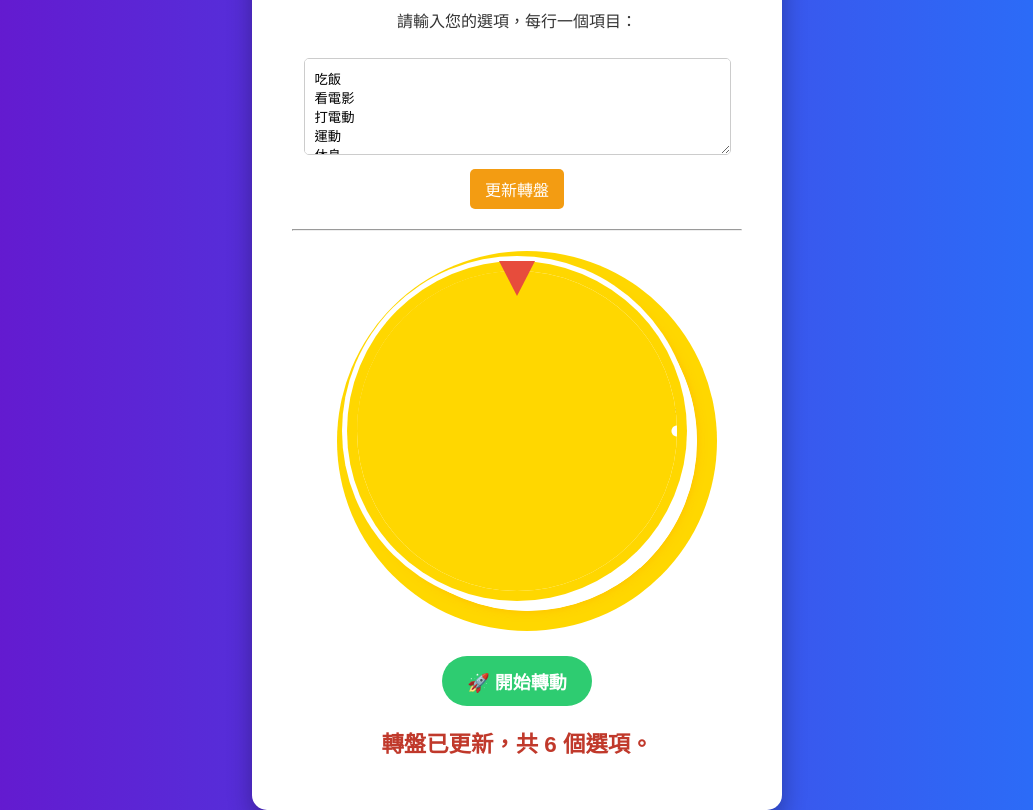
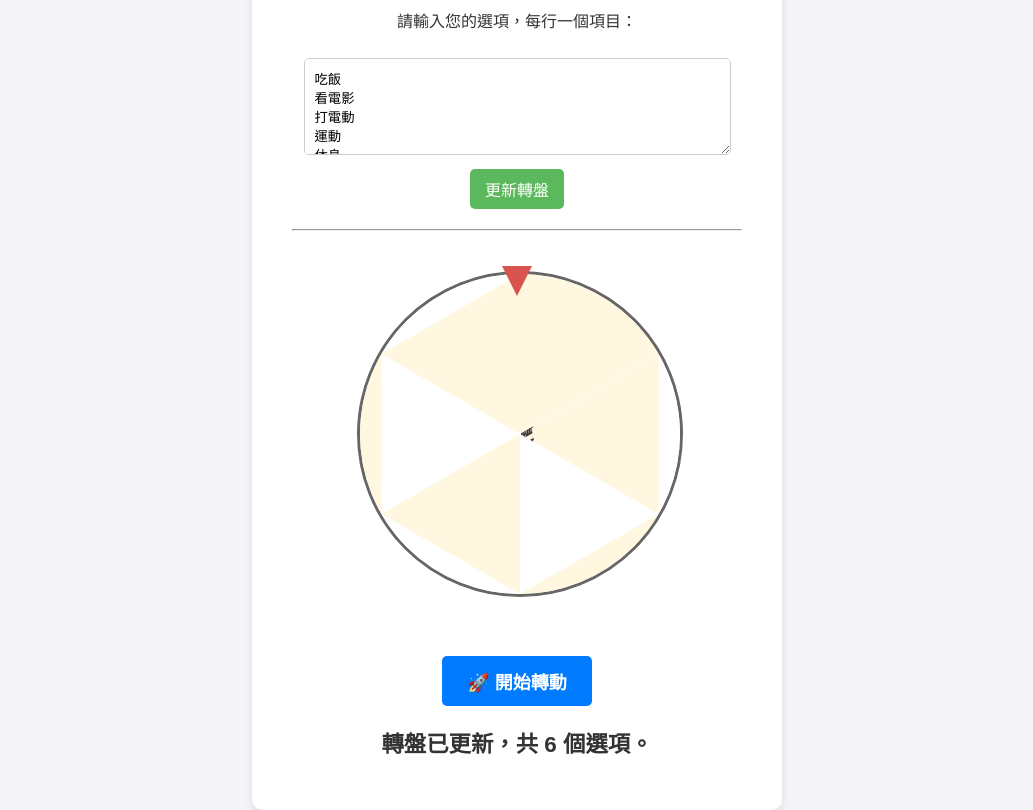
Before and after one commit to s114313-lang/s114313-lang.github.io, a plain HTML site: page index.html in a window 1280 px wide. Shown: the part 111-921 px from the top of the page, without its empty margins (123-1156 px from the left). Drawn offline with Linux system fonts and the light colour scheme.

Commit message:
Update style.css

```diff
--- a/style.css
+++ b/style.css
@@ -5,7 +5,7 @@ body {
     min-height: 100vh;
     margin: 0;
     font-family: '微軟正黑體', Arial, sans-serif;
-    background: linear-gradient(to right, #6a11cb 0%, #2575fc 100%);
+    background-color: #f4f4f9; /* 淺灰色背景 */
     color: #333;
 }
 
@@ -13,16 +13,16 @@ body {
     text-align: center;
     padding: 30px 40px;
     background: #ffffff;
-    border-radius: 15px;
-    box-shadow: 0 10px 25px rgba(0, 0, 0, 0.3);
+    border-radius: 10px;
+    box-shadow: 0 4px 8px rgba(0, 0, 0, 0.1);
     max-width: 450px;
 }
 
 h1 {
-    color: #004d99;
+    color: #333;
 }
 
-/* --- 輸入區樣式 (保持不變) --- */
+/* --- 輸入區樣式 --- */
 .input-area {
     margin-bottom: 20px;
 }
@@ -39,7 +39,7 @@ h1 {
 #updateOptionsButton {
     padding: 8px 15px;
     font-size: 16px;
-    background-color: #f39c12;
+    background-color: #5cb85c;
     color: white;
     border: none;
     border-radius: 5px;
@@ -48,11 +48,11 @@ h1 {
 }
 
 #updateOptionsButton:hover {
-    background-color: #e67e22;
+    background-color: #4cae4c;
 }
 
 
-/* --- 轉盤樣式：核心修改部分 --- */
+/* --- 轉盤樣式：乾淨的扇形 --- */
 
 .wheel-container {
     position: relative;
@@ -69,14 +69,9 @@ h1 {
     overflow: hidden;
     transition: transform 5s cubic-bezier(0.25, 0.1, 0, 1);
 
-    /* 模擬圖片中的黃色外圈和光暈 */
-    /* 1. 內部白色圓盤邊緣 */
-    border: 10px solid #ffffff;
-    /* 2. 外部黃色發光邊框 */
-    box-shadow:
-        0 0 10px rgba(255, 165, 0, 0.5), /* 輕微光暈 */
-        0 0 0 8px #FFD700, /* 較窄的黃色外圈 */
-        0 0 0 20px #FFD700; /* 最外層寬黃色外圈 */
+    /* 轉盤外框 */
+    border: 3px solid #666;
+    box-shadow: none;
 }
 
 /* 扇區基礎樣式 */
@@ -101,86 +96,45 @@ h1 {
     display: flex;
     justify-content: center;
     align-items: flex-start;
-    padding-top: 25px; /* 增加 padding 讓文字遠離中心 */
-    font-size: 18px;
-    font-weight: 900; /* 極粗字體 */
-    color: #000000; /* 黑色文字 */
-    text-shadow: 1px 1px 0px #ffffff, -1px -1px 0px #ffffff, 1px -1px 0px #ffffff, -1px 1px 0px #ffffff; /* 模擬白色描邊 */
+    padding-top: 15px;
+    font-size: 16px;
+    font-weight: bold;
+    color: #333;
+    text-shadow: none;
     transform: rotate(90deg) translate(-50%, 0) rotate(var(--angle));
-}
-
-/* --- 裝飾與中心圓盤 --- */
-
-/* 1. 模擬外圈的白色圓點裝飾 (使用 wheel-container 的 ::after) */
-.wheel-container::after {
-    content: '';
-    position: absolute;
-    top: 50%;
-    left: 50%;
-    transform: translate(-50%, -50%);
-    /* 創建多個白色圓點，使用重複的徑向漸變 */
-    background: radial-gradient(circle at 100% 50%, white 5px, transparent 6px),
-                repeating-conic-gradient(#FFD700 0deg, #FFD700 calc(360deg / 18), transparent 0deg, transparent calc(360deg / 18));
-    width: 320px; /* 與輪盤相同尺寸 */
-    height: 320px;
-    border-radius: 50%;
-    z-index: 5; /* 在指針下方 */
-    /* 讓漸變只在邊緣顯示，需進行遮罩處理，這裡我們用 box-shadow 替代 */
-    box-shadow: 0 0 0 10px #FFD700, /* 最外層黃邊 */
-                0 0 0 15px #ffffff; /* 內白邊 */
-}
-
-
-/* 2. 模擬中間的橙色圓盤 */
-#wheel::after {
-    content: '';
-    position: absolute;
-    top: 50%;
-    left: 50%;
-    transform: translate(-50%, -50%);
-    width: 100px; /* 中心圓盤大小 */
-    height: 100px;
-    background-color: #FF8C00; /* 橙色 */
-    border-radius: 50%;
-    border: 5px solid #FFD700; /* 黃色邊框 */
-    /* 添加內部裝飾星號，這裡簡化為陰影/光暈 */
-    box-shadow: 0 0 0 5px rgba(255, 255, 255, 0.7), /* 白色星光內光暈 */
-                inset 0 0 10px rgba(0, 0, 0, 0.3); /* 輕微內陰影 */
-    z-index: 2;
 }
 
 /* --- 指針樣式 --- */
 .pointer {
     position: absolute;
-    top: -10px; /* 略微抬高 */
+    top: -5px;
     left: 50%;
     transform: translateX(-50%);
     width: 0;
     height: 0;
-    border-left: 18px solid transparent; /* 加寬指針 */
-    border-right: 18px solid transparent;
-    border-top: 35px solid #e74c3c; /* 紅色三角指針 */
+    border-left: 15px solid transparent;
+    border-right: 15px solid transparent;
+    border-top: 30px solid #d9534f; /* 紅色指針 */
     z-index: 10;
 }
 
-
-/* --- 按鈕與結果 (保持不變) --- */
+/* --- 按鈕與結果 --- */
 
 #spinButton {
     padding: 12px 25px;
     font-size: 18px;
     cursor: pointer;
-    background-color: #2ecc71;
+    background-color: #007bff;
     color: white;
     border: none;
-    border-radius: 25px;
+    border-radius: 5px;
     margin-top: 25px;
     transition: background-color 0.3s;
     font-weight: bold;
 }
 
 #spinButton:hover:not(:disabled) {
-    background-color: #27ae60;
+    background-color: #0056b3;
 }
 
 #spinButton:disabled {
@@ -192,5 +146,5 @@ h1 {
     font-size: 1.4em;
     margin-top: 20px;
     font-weight: bold;
-    color: #c0392b;
+    color: #333;
 }
```
